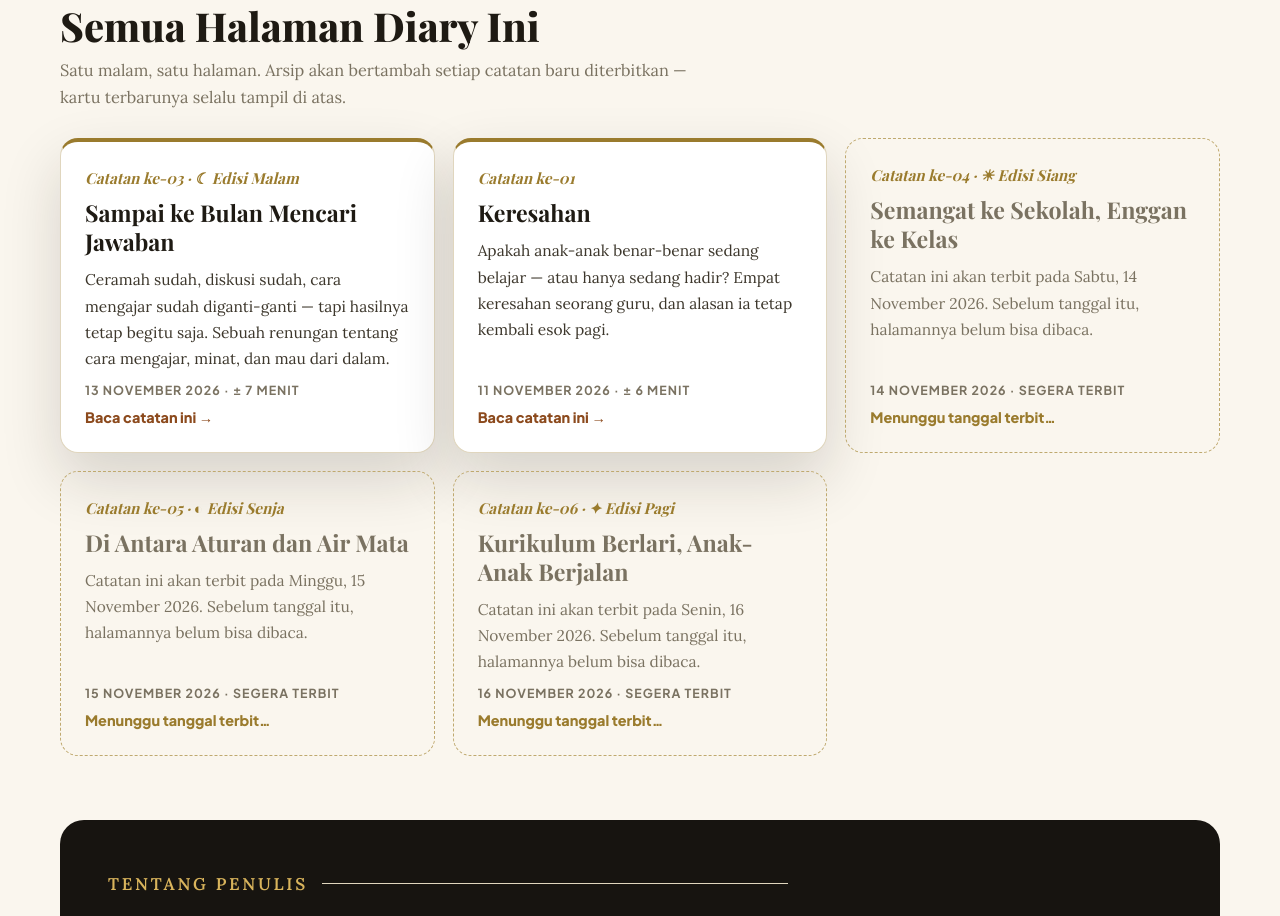
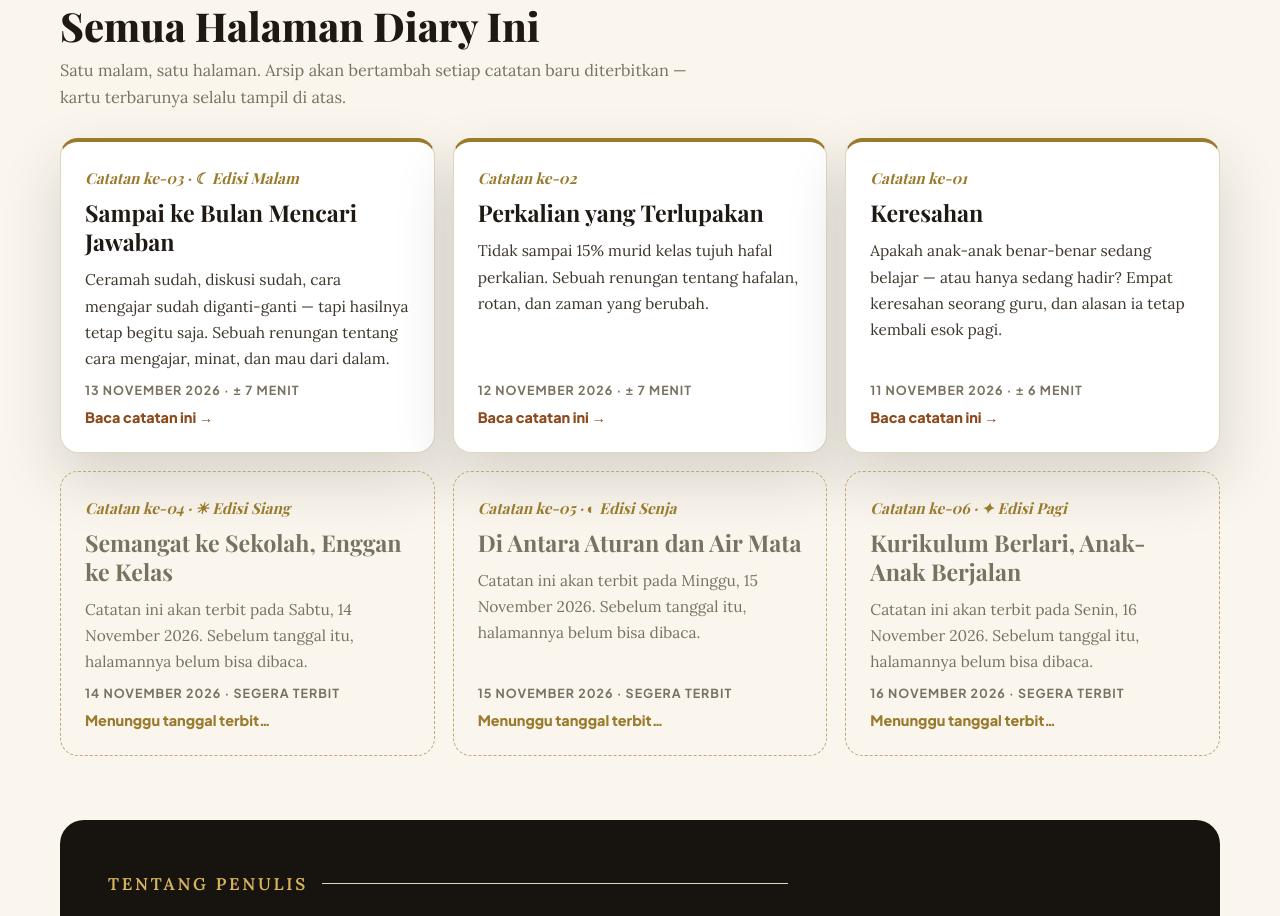
Before and after one commit to Hardiansyah-math/my-diary, a plain HTML site: page index.html in a window 1280 px wide. Shown: the part 2268-3184 px from the top of the page. Drawn offline with nearby package versions, Linux system fonts and the light colour scheme; a web font is replaced by a local one.

Commit message:
Kembalikan kartu Catatan ke-02 ke halaman muka

```diff
--- a/index.html
+++ b/index.html
@@ -402,6 +402,13 @@
         <span class="meta">13 November 2026 · ± 7 menit</span>
         <span class="go">Baca catatan ini →</span>
       </a>
+      <a class="card live" href="catatan-02/">
+        <span class="no">Catatan ke-02</span>
+        <h3>Perkalian yang Terlupakan</h3>
+        <p>Tidak sampai 15% murid kelas tujuh hafal perkalian. Sebuah renungan tentang hafalan, rotan, dan zaman yang berubah.</p>
+        <span class="meta">12 November 2026 · ± 7 menit</span>
+        <span class="go">Baca catatan ini →</span>
+      </a>
       <a class="card live" href="catatan-01/">
         <span class="no">Catatan ke-01</span>
         <h3>Keresahan</h3>
```
